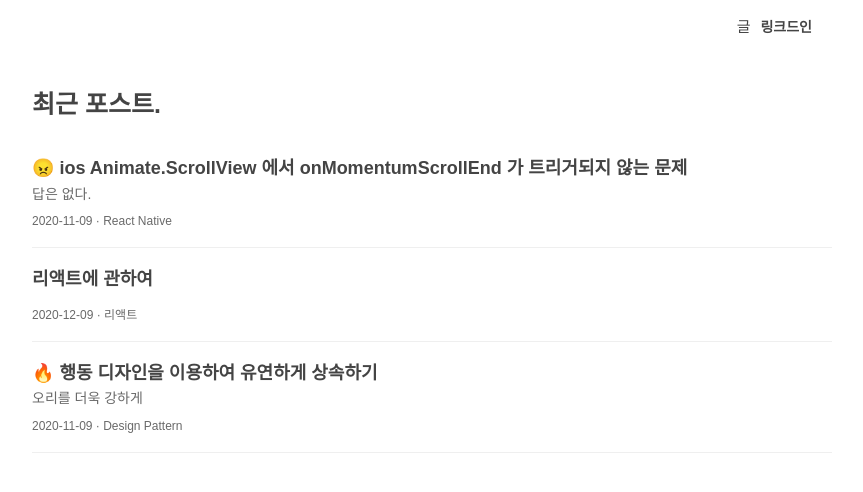
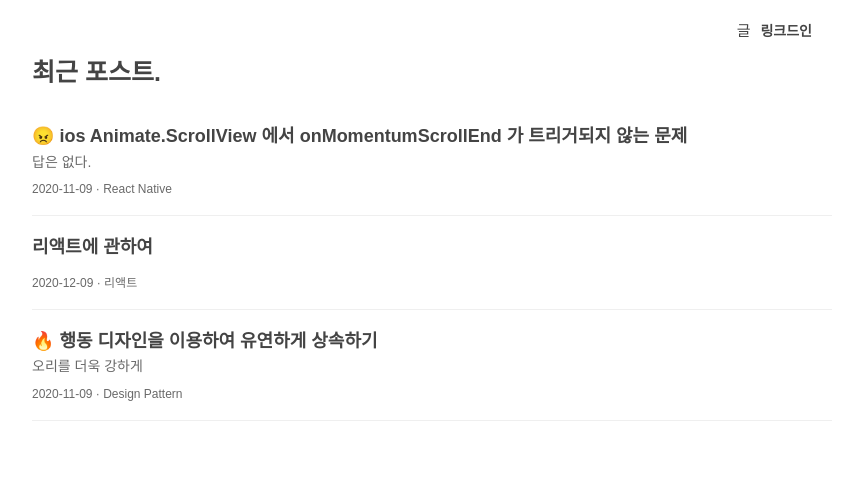
Before and after one commit to appear/olaf-next-blog, a Next.js app: page / in a window 1280 px wide. Shown: the top 492 px of the page, without its empty margins (208-1071 px from the left). Built offline with nearby package versions, Linux system fonts and the light colour scheme; a web font is replaced by a local one.

Commit message:
:art: gnb 스타일 수정

```diff
--- a/pages/[slug].tsx
+++ b/pages/[slug].tsx
@@ -12,12 +12,12 @@ import style from '../src/components/post/style'
 const Container = styled.div`
   ${style}
 
+  margin-top: 30px;
   padding-bottom: 70px;
 `
 
 const Header = styled.div`
   font-size: 14px;
-  text-align: right;
   opacity: 0.6;
   margin-bottom: 15px;
 `
--- a/src/components/shared/gnb.tsx
+++ b/src/components/shared/gnb.tsx
@@ -6,11 +6,11 @@ import siteMeta from '../../../config'
 
 const Container = styled.div`
   position: relative;
-  height: 52px;
+  top: 0;
   box-sizing: border-box;
+  padding: 30px 0;
   max-width: 800px;
   margin: 0 auto;
-  margin-bottom: 40px;
 `
 
 const ListContainer = styled.ul`
```
